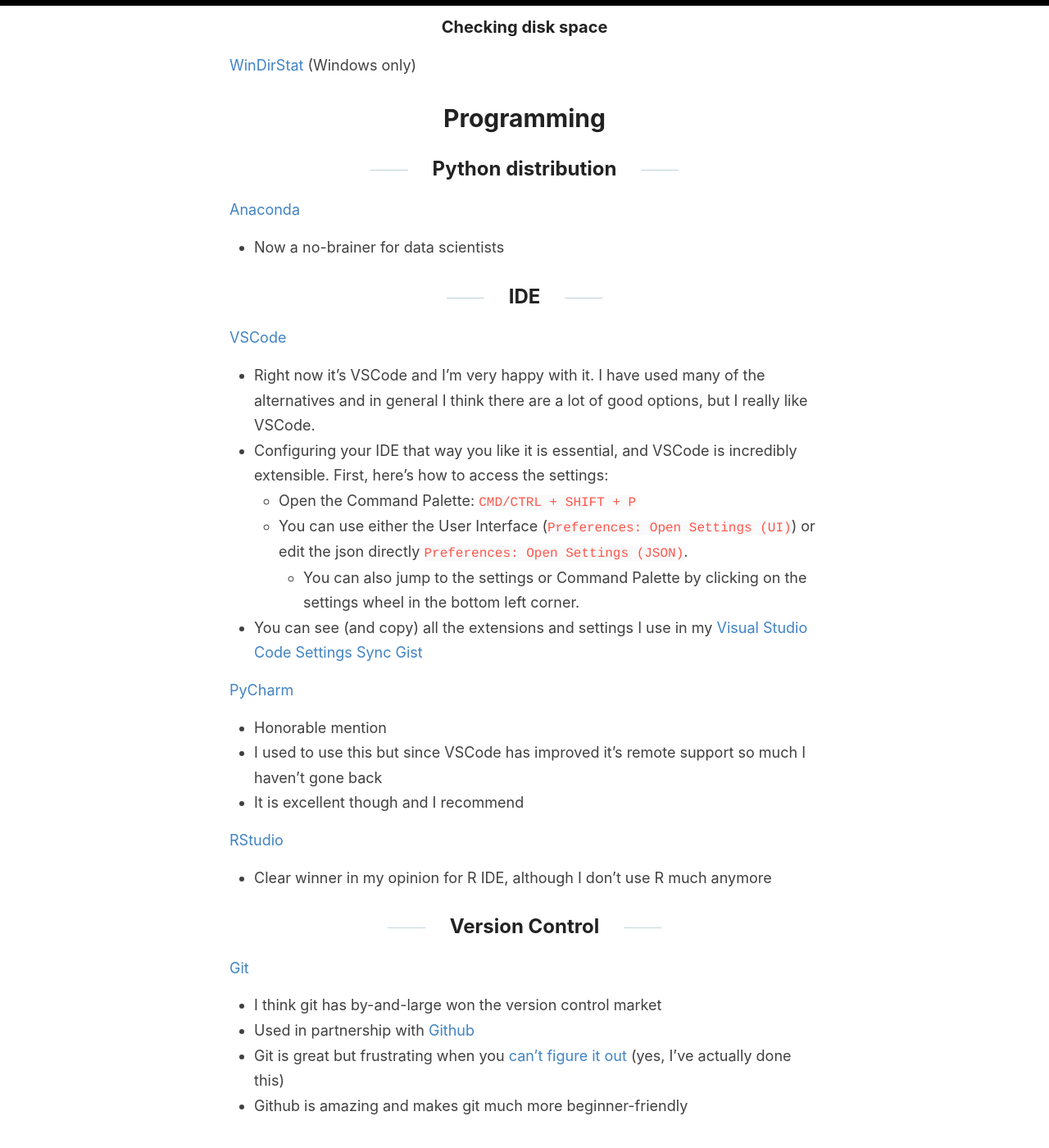
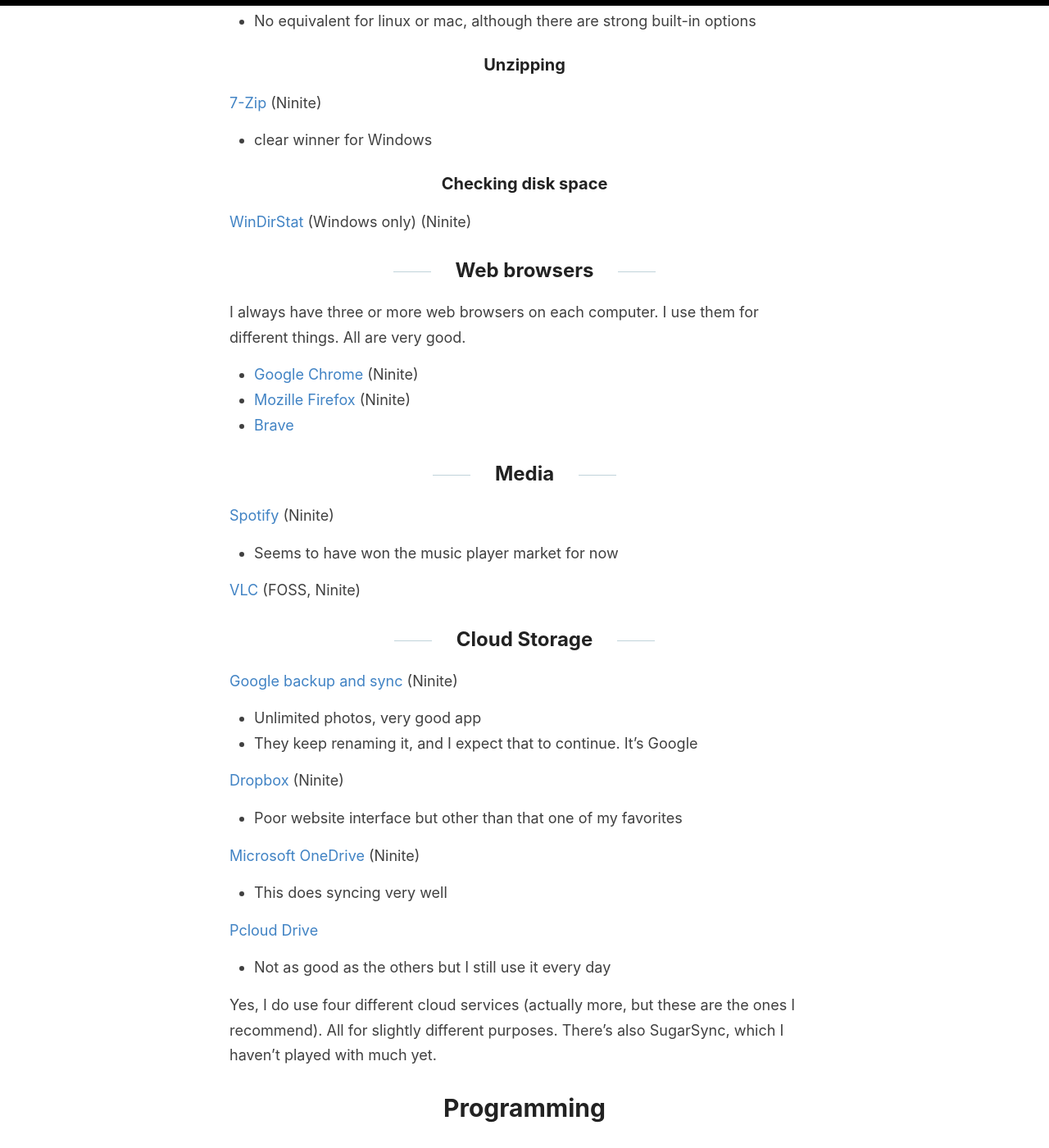
Before and after one commit to jss367/blog, a Jekyll site: the page built from _posts/2018-10-10-Software-I-Use.md, in a window 1280 px wide and 1400 px high, scrolled down 1352 px. Shown: the whole window at 82% size. Built offline with Jekyll 4.4.1, drawn with Linux system fonts in a browser that asks for light colours; some of the changed text lies outside the part shown.

Commit message:
Update 2018-10-10-Software-I-Use.md

```diff
--- a/_posts/2018-10-10-Software-I-Use.md
+++ b/_posts/2018-10-10-Software-I-Use.md
@@ -5,7 +5,6 @@ tags: [Software]
 ---
 
 I'm always curious how people set up their computers and what software packages they have, so I thought I would share mine. I use Windows, Mac, and Linux, so the exact setup varies. Many of these can be installed with [Ninite](https://ninite.com/).
-
 
 # General
 
@@ -17,7 +16,7 @@ I'm always curious how people set up their computers and what software packages
 [Notepad ++](https://notepad-plus-plus.org/) (Ninite)
 * Honorable mention but almost completely replaced by Sublime Text
 
-[Evernote](https://evernote.com/)
+[Evernote](https://evernote.com/) (Ninite)
 * Really good but I just don't use it that much anymore
 
 [Atom](https://atom.io/)
@@ -27,27 +26,63 @@ Note that you can also use a full IDE as a text editor. Only makes since if you'
 
 ## Utilities
 
+### File Management
+
+[Commander One](https://apps.apple.com/us/app/commander-one-file-manager/id1035236694?mt=12) (Mac only)
+* *Much* better than Finder
+
+Still looking for one on Windows that I really like
+
 ### Searching for files
 [Agent Ransack](https://www.mythicsoft.com/agentransack/) (Windows only)
 - Perfect search tool. I strongly favor this over the (otherwise also very good) alternatives
 - No equivalent for linux or mac, although there are strong built-in options
 
 ### Unzipping
-[7-Zip](https://www.7-zip.org/download.html)
+[7-Zip](https://www.7-zip.org/download.html) (Ninite)
 - clear winner for Windows
 
 ### Checking disk space
-[WinDirStat](https://windirstat.net/index.html) (Windows only)
+[WinDirStat](https://windirstat.net/index.html) (Windows only) (Ninite)
+
+## Web browsers
+I always have three or more web browsers on each computer. I use them for different things. All are very good.
+* [Google Chrome](https://www.google.com/chrome/) (Ninite)
+* [Mozille Firefox](https://www.mozilla.org/en-US/firefox/) (Ninite)
+* [Brave](https://brave.com/)
+
+## Media
+[Spotify](https://www.spotify.com/us/) (Ninite)
+* Seems to have won the music player market for now
+
+[VLC](https://www.videolan.org/vlc/index.html) (FOSS, Ninite)
+
+## Cloud Storage
+
+[Google backup and sync](https://www.google.com/drive/download/backup-and-sync/) (Ninite)
+* Unlimited photos, very good app
+* They keep renaming it, and I expect that to continue. It's Google
+
+[Dropbox](https://www.dropbox.com/) (Ninite)
+* Poor website interface but other than that one of my favorites
+
+[Microsoft OneDrive](https://products.office.com/en-us/onedrive/online-cloud-storage) (Ninite)
+* This does syncing very well
+
+[Pcloud Drive](https://www.pcloud.com/download-free-online-cloud-file-storage.html)
+* Not as good as the others but I still use it every day
+
+Yes, I do use four different cloud services (actually more, but these are the ones I recommend). All for slightly different purposes. There's also SugarSync, which I haven't played with much yet.
 
 # Programming
 
 ## Python distribution
 
-[Anaconda](https://www.anaconda.com/distribution/)
+[Anaconda](https://www.anaconda.com/distribution/) (FOSS)
 - Now a no-brainer for data scientists
 
 ## IDE
-[VSCode](https://code.visualstudio.com/)
+[VSCode](https://code.visualstudio.com/) (Ninite)
 * Right now it's VSCode and I'm very happy with it. I have used many of the alternatives and in general I think there are a lot of good options, but I really like VSCode.
 * Configuring your IDE that way you like it is essential, and VSCode is incredibly extensible. First, here's how to access the settings:
   * Open the Command Palette: `CMD/CTRL + SHIFT + P`
@@ -129,7 +141,7 @@ As you can see, I'm strewn across half a dozen terminals in Windows and have fou
 * Don't love it, but great for sharing and multi-person editing
 [Google Slides](https://www.google.com/slides/about/)
 * I prefer Excel, but it's free and I don't use spreadsheet enough to buy Excel
-[LibreOffice](https://www.libreoffice.org/) (Ninite)
+[LibreOffice](https://www.libreoffice.org/) (FOSS, Ninite)
 * I prefer this to Google's offerings but I actually don't use this very much anymore.
 
 # Security
@@ -138,8 +150,9 @@ As you can see, I'm strewn across half a dozen terminals in Windows and have fou
 
 I have no loyalty to any of these. I usually just go with the top free one recommended. I've also used paid ones in the past but I don't know if it's worth it.
 
-[Malware Bytes](https://www.malwarebytes.com/)
-[Avast](https://www.avast.com/en-us/index#pc)
+[Malware Bytes](https://www.malwarebytes.com/) (Ninite)
+
+[Avast](https://www.avast.com/en-us/index#pc) (Ninite)
 * The free version has so many obnoxious popups it's basically adware. So you install adware to avoid malware, most of which is adware... I guess I'm supposed to buy the paid version. It's hard to know how good your anti-virus software is.
 
 ## VPN
@@ -151,13 +164,23 @@ I have no loyalty to any of these. I usually just go with the top free one recom
 
 Still haven't found the perfect one. The two I've used most recently are:
 
-* [Keepass](https://keepass.info/) (FOSS)
+* [KeePass 2](https://keepass.info/) (FOSS, Ninite)
 * [Dashlane](https://www.dashlane.com/) (paid)
 
 ## Managing Updates
 
 [Patch My PC](https://patchmypc.com/home-updater-download) (Windows only)
 * I'm still looking for something to help me automatically update software on my computer. So far I've gone with patch my pc but there's nothing I like
+
+
+
+# Other
+
+## Video
+
+Zoom (Ninite)
+
+Google Hangouts
 
 ## Photography
 
@@ -172,42 +195,48 @@ Adobe lightroom
 
 https://transit-finder.com/
 
-# Other
 
 [Grammarly](https://www.grammarly.com/)
 * Pretty good. I hope it keeps getting better as natural language processing improves
 
-Clover
-* This is really helpful but it's sketchy. It always alerts my antivirus software so I don't recommend it. I'm looking for an alternative. It's got adware.
+* [Google Earth](https://www.google.com/earth/) (Ninite)
 
-* [Google Earth](https://www.google.com/earth/)
-
-Auto hotkey
+[AutoHotkey](https://www.autohotkey.com/)
 
 [Speccy](https://www.ccleaner.com/speccy) (Windows only)
 
-vlc
+[Astronomy Picture of the Day](https://www.microsoft.com/en-us/p/astronomy-picture-of-the-day/9wzdncrfj1xh?activetab=pivot:overviewtab)
+* Get beautiful backgrounds every day
 
-astronomy picture of the dayz
+[Inkscape](https://inkscape.org/) (FOSS, Ninite)
 
-inkscape (FOSS, Ninite)
+[Docker](https://www.docker.com/)
+* Still a pain on Windows Home. Wonderful for linux and Mac
 
-Docker
-* Still a pain on Windows Basic. Wonderful for linux and Mac
-
-[wget for windows](https://eternallybored.org/misc/wget/)
+[Wget for Windows](https://eternallybored.org/misc/wget/)
 * just stick in somewhere in your path, C:\Windows
 
-* sumatra (pdf) - or just my web browser now
+[Sumatra PDF](https://www.sumatrapdfreader.org/free-pdf-reader.html) (Ninite)
+* For reading pdfs
+* I mainly just my web browser now
 
-* Wireshark
+[Wireshark](https://www.wireshark.org/) (FOSS)
+* The clear winning for free network protocol analyzers
+
+Audacity (Ninite)
+
+## Messaging
+
+Discord (Ninite)
+
+Slack
 
 ## Latex Editor
 
-* texmaker
-** Requires a distribution with it. I like MIKTEX
+texmaker
+* Requires a distribution with it. I like MIKTEX
 
-* texmaker and pdflatex (through miktex)
+texmaker and pdflatex (through miktex)
 
 ## Hex editor
 * [HxD](https://mh-nexus.de/en/hxd/)
```
Also changed, not shown: other parts of _posts/2018-10-10-Software-I-Use.md (+0 -23 lines).
